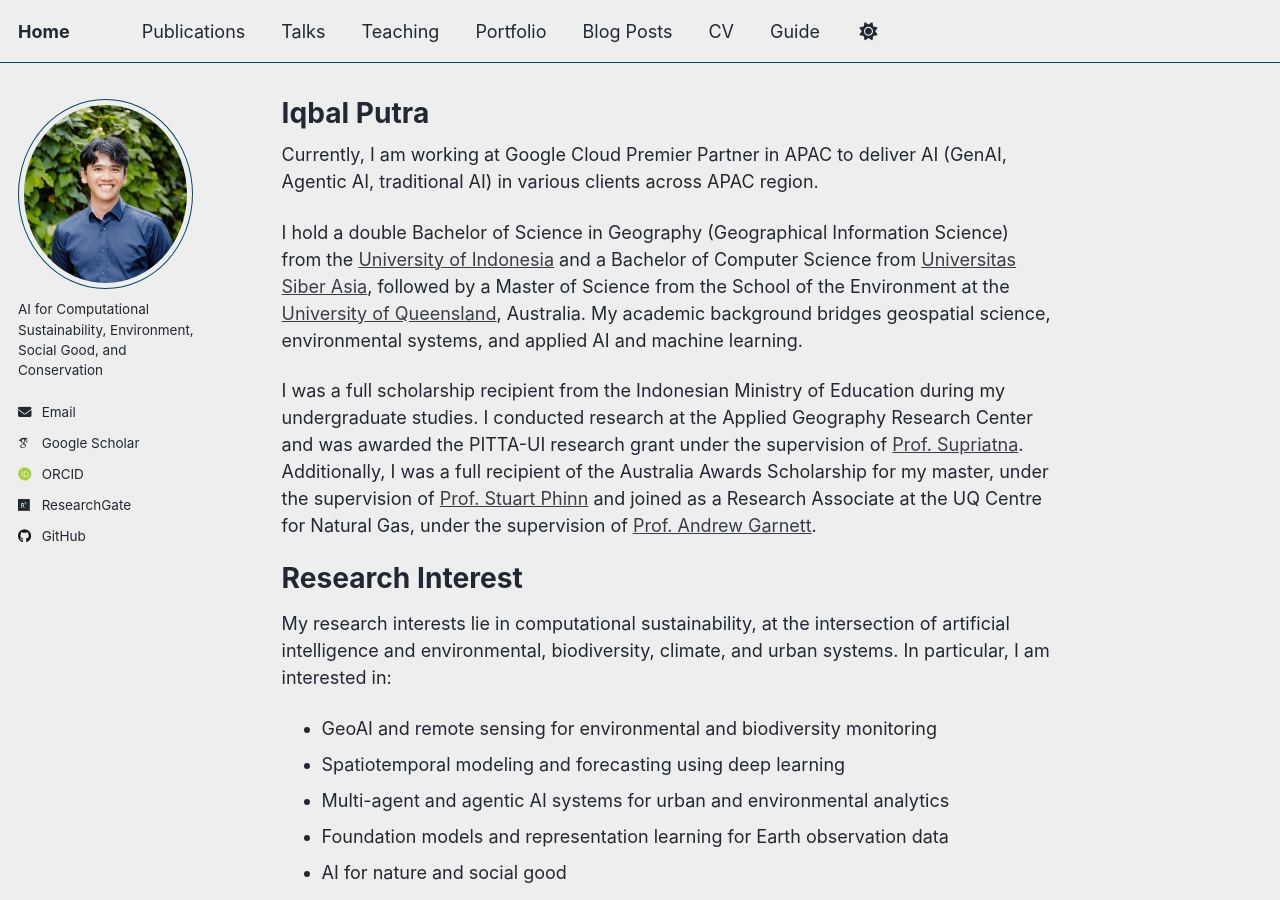
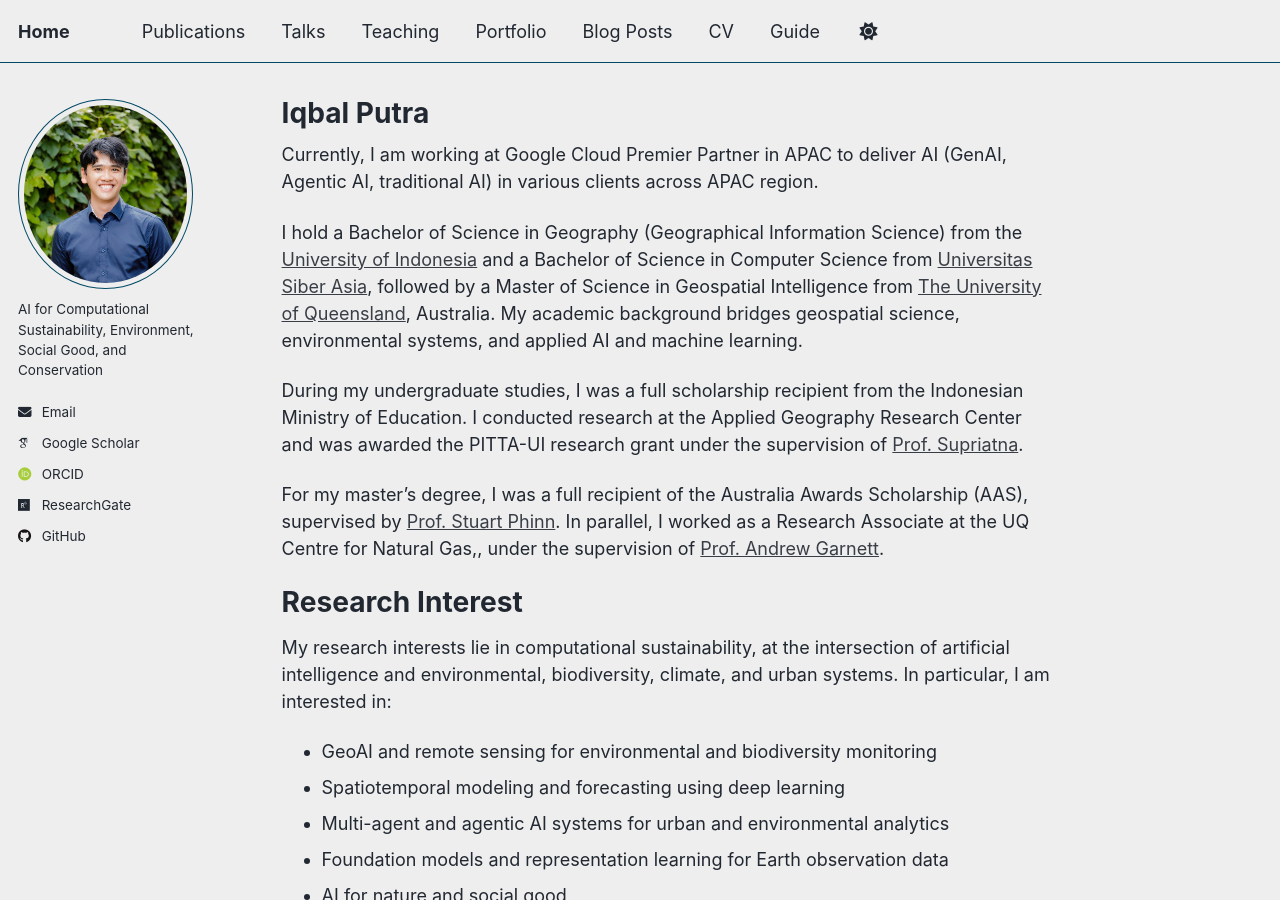
Before and after one commit to iqbal1201/iqbal1201.github.io, a Jekyll site: the page built from _pages/about.md, in a window 1280 px wide and 900 px high. Built offline with Jekyll 4.4.1, drawn with Linux system fonts in a browser that asks for light colours; some web fonts are replaced.

Commit message:
update image

```diff
--- a/_pages/about.md
+++ b/_pages/about.md
@@ -10,10 +10,11 @@ redirect_from:
 
 Currently, I am working at Google Cloud Premier Partner in APAC to deliver AI (GenAI, Agentic AI, traditional AI) in various clients across APAC region.
 
-I hold a double Bachelor of Science in Geography (Geographical Information Science) from the [University of Indonesia](https://geografi.ui.ac.id/en/) and a Bachelor of Computer Science from [Universitas Siber Asia](https://unsia.ac.id/), followed by a Master of Science from the School of the Environment at the [University of Queensland](https://environment.uq.edu.au/), Australia. My academic background bridges geospatial science, environmental systems, and applied AI and machine learning.
+I hold a Bachelor of Science in Geography (Geographical Information Science) from the [University of Indonesia](https://geografi.ui.ac.id/en/) and a Bachelor of Science in Computer Science from [Universitas Siber Asia](https://unsia.ac.id/), followed by a Master of Science in Geospatial Intelligence from  [The University of Queensland](https://environment.uq.edu.au/), Australia. My academic background bridges geospatial science, environmental systems, and applied AI and machine learning.
 
-I was a full scholarship recipient from the Indonesian Ministry of Education during my undergraduate studies. I conducted research at the Applied Geography Research Center and was awarded the PITTA-UI research grant under the supervision of [Prof. Supriatna](https://ppsml.sil.ui.ac.id/team-members/prof-dr-drs-supriatna-m-t-2/).
-Additionally, I was a full recipient of the Australia Awards Scholarship for my master, under the supervision of [Prof. Stuart Phinn](https://environment.uq.edu.au/profile/13550/stuart-phinn) and joined as a Research Associate at the UQ Centre for Natural Gas, under the supervision of [Prof. Andrew Garnett](https://gas-energy.centre.uq.edu.au/about/our-people/andrewgarnett).
+During my undergraduate studies, I was a full scholarship recipient from the Indonesian Ministry of Education. I conducted research at the Applied Geography Research Center and was awarded the PITTA-UI research grant under the supervision of [Prof. Supriatna](https://ppsml.sil.ui.ac.id/team-members/prof-dr-drs-supriatna-m-t-2/).
+
+For my master’s degree, I was a full recipient of the Australia Awards Scholarship (AAS), supervised by [Prof. Stuart Phinn](https://environment.uq.edu.au/profile/13550/stuart-phinn). In parallel, I worked as a Research Associate at the UQ Centre for Natural Gas,, under the supervision of [Prof. Andrew Garnett](https://gas-energy.centre.uq.edu.au/about/our-people/andrewgarnett).
 
 
 
```
